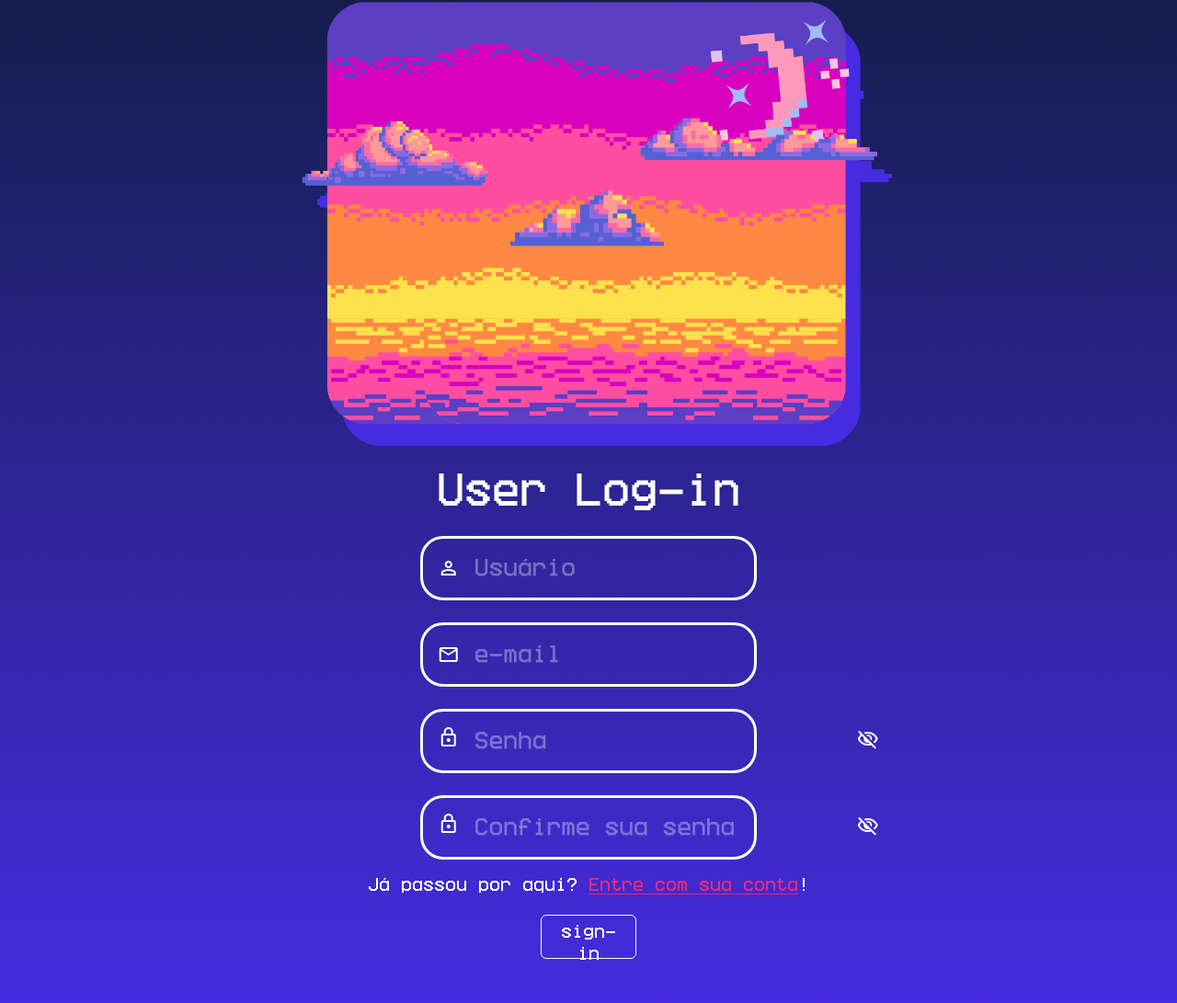
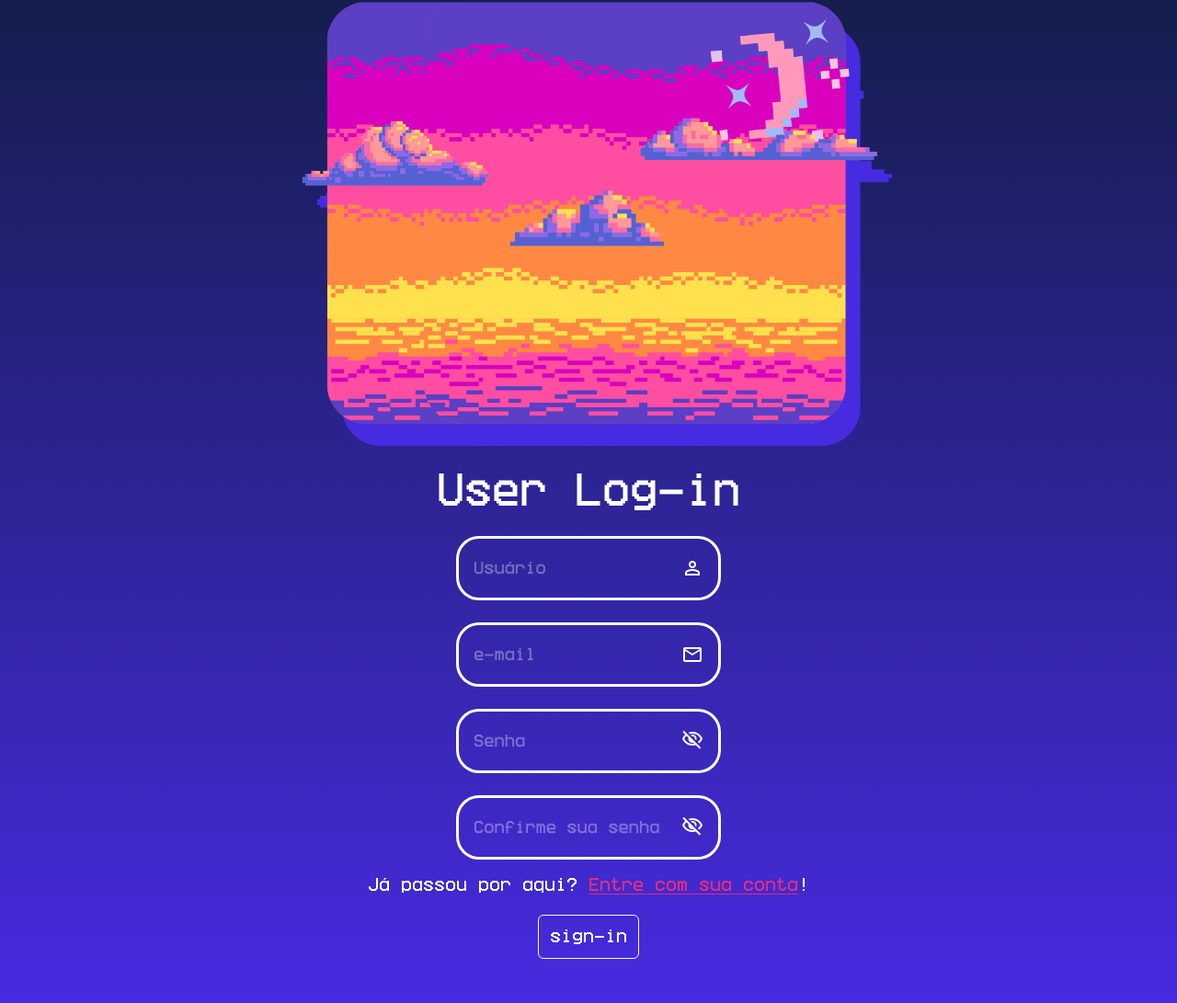
Before and after one commit to Programetes/Desc-ing, a PHP site: page /html/signin.html in a window 1280 px wide. Shown: the part 190-1281 px from the top of the page at 92% size. Run offline with PHP 8.4, Linux system fonts and the light colour scheme.

Commit message:
Mudanças visuais e de código Ainda estou tentando entender como deixar respnosivo, retirei um código desnecessário em js.

```diff
--- a/css/estilo.css
+++ b/css/estilo.css
@@ -105,6 +105,9 @@ header{
 
 /* --- Página Login e Signin --- */
 
+::placeholder {
+    color: #ffffff59;
+}
 .contentContainerLogin {
     min-height: 100vh;
     background: linear-gradient(#472BE0, #9e2be0, #e02b7c);
@@ -124,10 +127,8 @@ header{
 }
 .textInput {
     all: unset;
-    margin-left: 1rem;
     height: 2rem;
-    width: 26rem;
-    font-size: 21px;
+    font-size: 15px;
 }
 .usernameInputContainer, .passwordInputContainer {
     border: 3px solid #FFF;
@@ -145,6 +146,7 @@ header{
 }
 .btn-outline-light {
     height: 3rem;
+    width: fit-content;
 }
 .logLinksContainer a {
     color: #472BE0;
--- a/html/signin.html
+++ b/html/signin.html
@@ -43,33 +43,29 @@
                 <div class="loginBanner">
                     <img src="../img/LoginBanner.png" alt="Banner de Log-in" class="loginBannerImg w-100">
                 </div>
-                <div class="signinForm w-100 d-flex flex-column align-items-center">
+                <form class="signinForm w-100 d-flex flex-column align-items-center">
                     <h1 class="signinTitle mt-3">User Log-in</h1>
-                    <div class="usernameInputContainer mt-3 mb-2 p-3 col-7 d-flex justify-content-left align-items-center">
+                    <div class="usernameInputContainer mt-3 mb-2 p-3 d-flex justify-content-between align-items-center">
+                        <input type="text" class="textInput" placeholder="Usuário" autocomplete="off">
                         <span class="material-symbols-outlined">person</span>
-                        <input type="text" style="color: #ffffff59" value="Usuário" class="textInput labeled" autocomplete="off">
                     </div>
-                    <div class="usernameInputContainer mt-3 mb-2 p-3 col-7 d-flex justify-content-left align-items-center">
+                    <div class="usernameInputContainer mt-3 mb-2 p-3 d-flex justify-content-between align-items-center">
+                        <input type="text" class="textInput" placeholder="e-mail" autocomplete="off">
                         <span class="material-symbols-outlined">mail</span>
-                        <input type="text" style="color: #ffffff59" value="e-mail" class="textInput labeled" autocomplete="off">
                     </div>
-                    <div class="passwordInputContainer mt-3 mb-2 p-3 col-7 d-flex justify-content-between align-items-center">
-                        <div class="splitter d-flex justify-content-left">
-                            <span class="material-symbols-outlined">lock</span>
-                            <input type="text" style="color: #ffffff59" value="Senha" class="textInput labeled password" autocomplete="off">
-                        </div>
-                        <button class="iconContainer viewPasswordBtn"><span class="material-symbols-outlined">visibility_off</span></button>
+                    <div class="passwordInputContainer mt-3 mb-2 p-3 d-flex justify-content-between align-items-center">
+                        <input type="password" class="textInput password" placeholder="Senha" autocomplete="off">
+                        <button type="button" class="iconContainer viewPasswordBtn"><span class="material-symbols-outlined">visibility_off</span></button>
                     </div>
-                    <div class="passwordInputContainer mt-3 mb-3 p-3 col-7 d-flex justify-content-between align-items-center">
-                        <div class="splitter d-flex justify-content-left">
-                            <span class="material-symbols-outlined">lock</span>
-                            <input type="text" style="color: #ffffff59" value="Confirme sua senha" class="textInput labeled password" autocomplete="off">
-                        </div>
-                        <button class="iconContainer viewPasswordBtn"><span class="material-symbols-outlined">visibility_off</span></button>
+                    <div class="passwordInputContainer mt-3 mb-3 p-3 d-flex justify-content-between align-items-center">
+                        <input type="password" class="textInput password" placeholder="Confirme sua senha" autocomplete="off">
+                        <button type="button" class="iconContainer viewPasswordBtn"><span class="material-symbols-outlined">visibility_off</span></button>
                     </div>
                     <p class="loginLink text-center">Já passou por aqui? <a href="login.html" class="criarContaLink">Entre com sua conta</a>!</p>
-                    <button type="submit" class="btn btn-outline-light col-2 mt-1">sign-in</button>
-                </div>
+                    <div class="row">
+                        <button type="submit" class="btn btn-outline-light mt-1">sign-in</button>
+                    </div>
+                </form>
             </div>
         </section>
         <footer>
--- a/javascript/login.js
+++ b/javascript/login.js
@@ -1,7 +1,6 @@
 var labelValueStore;
 
 function togglePassword() {
-  if(!this.parentElement.querySelector('.textInput').classList.contains('labeled'))
   if(!this.classList.contains('showingPassword')) {
     this.innerHTML = '<span class="material-symbols-outlined">visibility</span>';
     this.parentElement.querySelector('.textInput').type = 'text';
@@ -13,29 +12,6 @@ function togglePassword() {
   }
 }
 
-function removeInputLabel() {
-  if(this.classList.contains('labeled')) {
-    labelValueStore = this.value;
-    this.value = '';
-    this.style = '';
-    this.classList.remove('labeled');
-
-    if(this.classList.contains('password')) {
-      this.type = 'password';
-    }
-  }
-}
-
-function focusCheck() {
-  if(this.value == ''){
-    this.value = labelValueStore;
-    this.classList.add('labeled');
-    this.style = 'color: #ffffff59';
-    this.type = 'text';
-    this.parentElement.parentElement.querySelector('.viewPasswordBtn').innerHTML = '<span class="material-symbols-outlined">visibility_off</span>';
-  }
-}
-
 const viewPasswordBtn = document.querySelectorAll('.viewPasswordBtn');
 viewPasswordBtn.forEach(function(elem) {
   elem.addEventListener('click', togglePassword);
@@ -43,7 +19,3 @@ viewPasswordBtn.forEach(function(elem) {
 
 
 const passwordLogInput = document.querySelectorAll('.textInput');
-passwordLogInput.forEach(function(elem) {
-  elem.addEventListener('focus', removeInputLabel);
-  elem.addEventListener('focusout', focusCheck);
-});
```
Also changed, not shown: html/login.html (+8 -11 lines). Lines whose indentation alone changed are shown as unchanged.
